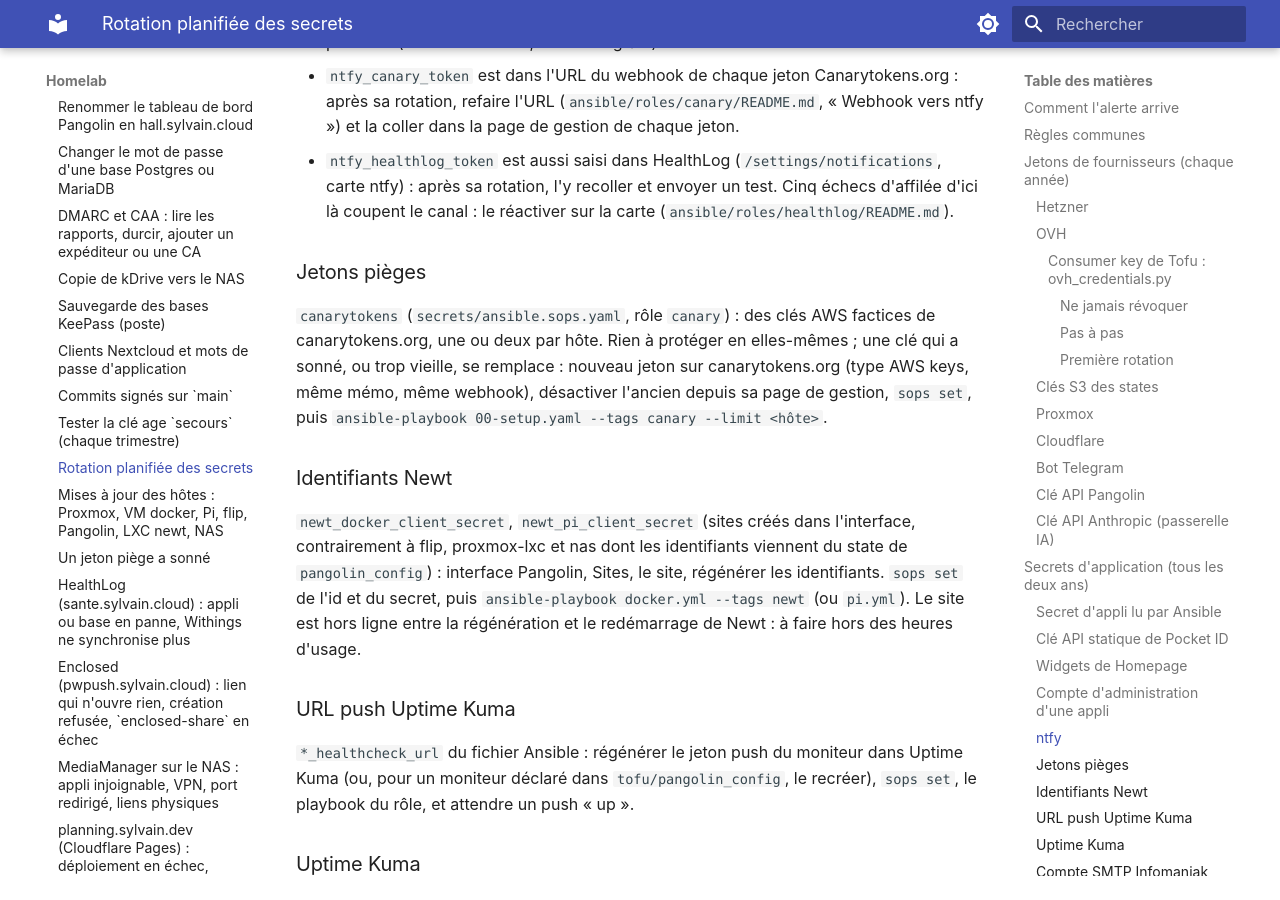
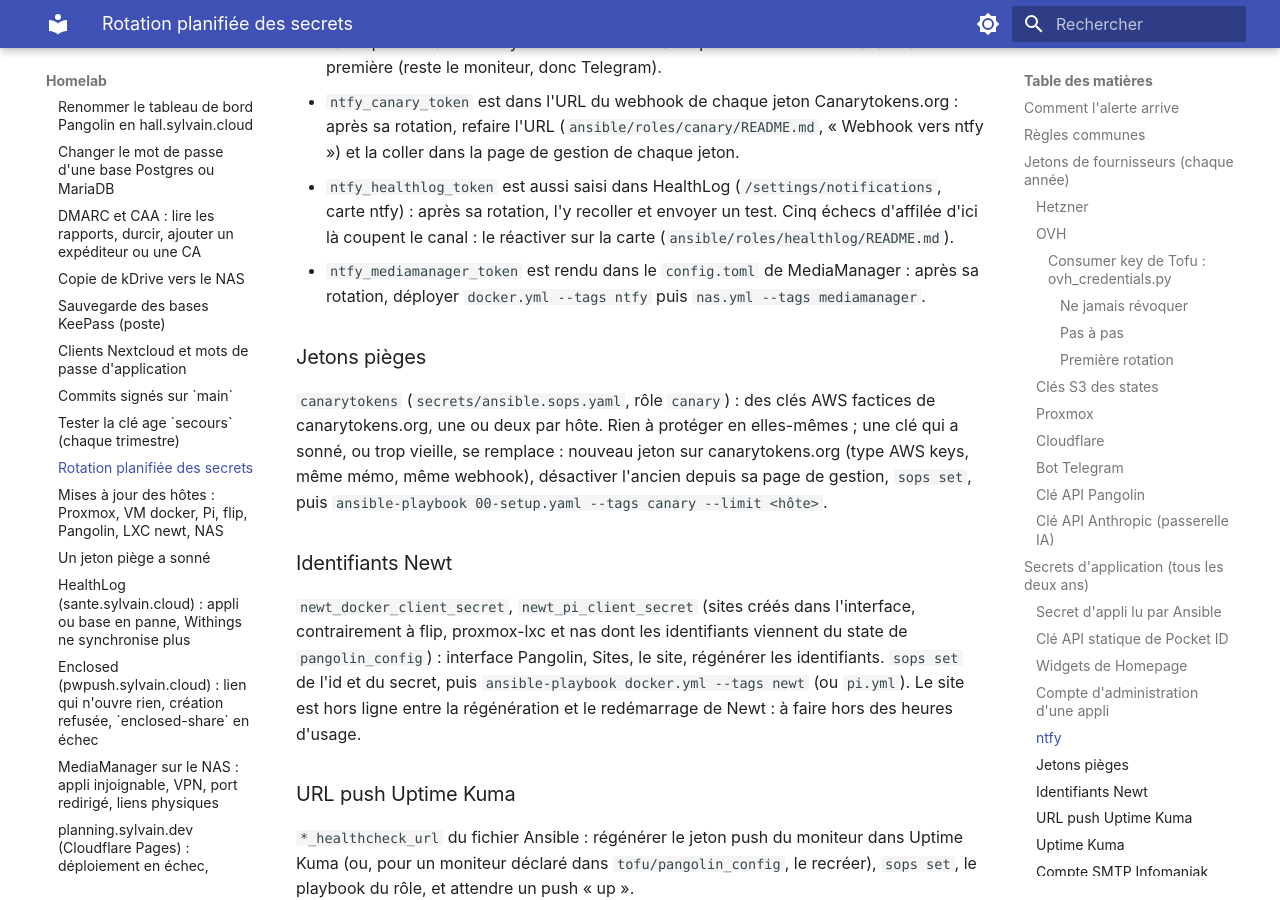
Before and after one commit to sylvainmetayer/homelab, an MkDocs documentation site: the page built from docs/runbooks/rotation-des-secrets.md, in a window 1280 px wide and 900 px high, scrolled down 17437 px. Built offline with MkDocs 1.6.1 and Material for MkDocs 9.7.7, drawn with Linux system fonts in a browser that asks for light colours; some of the changed text lies outside the part shown.

Commit message:
feat(mediamanager): notifications d'import sur ntfy, topic mediamanager
Une saison téléchargée mais jamais rangée est restée muette le 16/11
(fichiers nommés E01 sans S01, que l'import ne reconnaît pas) : aucun
fournisseur de notification n'était configuré.

MediaManager ne connaît que ntfy (pas Telegram) et ne pose pas d'en-tête
Authorization : le jeton part dans l'URL (?auth=), que httpx journalise.
D'où un producteur ntfy à lui, en écriture seule sur son topic, avec sa
clé SOPS ntfy_mediamanager_token, jamais le jeton des hôtes.

Claude-Session: https://claude.ai/code/session_01EfxfY6w67V4zorE9TuVPBm

```diff
--- a/docs/runbooks/rotation-des-secrets.md
+++ b/docs/runbooks/rotation-des-secrets.md
@@ -646,7 +646,7 @@ Les comptes et jetons sont déclarés dans `server.yml` (rôle `ntfy`), que
 ntfy relit à chaque démarrage : aucune commande dans l'appli.
 
 - Jeton d'un producteur (`ntfy_scripts_token`,
-  `ntfy_github_token`, `ntfy_canary_token`, `ntfy_healthlog_token` dans `secrets/ansible.sops.yaml`, `ntfy_uptime_kuma_token` dans le fichier
+  `ntfy_github_token`, `ntfy_canary_token`, `ntfy_healthlog_token`, `ntfy_mediamanager_token` dans `secrets/ansible.sops.yaml`, `ntfy_uptime_kuma_token` dans le fichier
   racine) : `printf 'tk_%s' "$(openssl rand -hex 15 | cut -c1-29)"`, puis
   `sops set --value-stdin` (valeur en JSON). Pour `ntfy_uptime_kuma_token`,
   `tofu apply` dans `tofu/pangolin_config` d'abord (la notification Uptime
@@ -716,6 +716,9 @@ ntfy relit à chaque démarrage : aucune commande dans l'appli.
   (`/settings/notifications`, carte ntfy) : après sa rotation, l'y recoller et
   envoyer un test. Cinq échecs d'affilée d'ici là coupent le canal : le
   réactiver sur la carte (`ansible/roles/healthlog/README.md`).
+- `ntfy_mediamanager_token` est rendu dans le `config.toml` de MediaManager :
+  après sa rotation, déployer `docker.yml --tags ntfy` puis
+  `nas.yml --tags mediamanager`.
 
 ### Jetons pièges
 
```
Also changed, not shown: ansible/roles/mediamanager/README.md (+12 -0 lines), ansible/roles/ntfy/README.md (+1 -1 lines), docs/acces-mobile.md (+1 -1 lines), docs/apps.md (+1 -1 lines), 8 other files.
